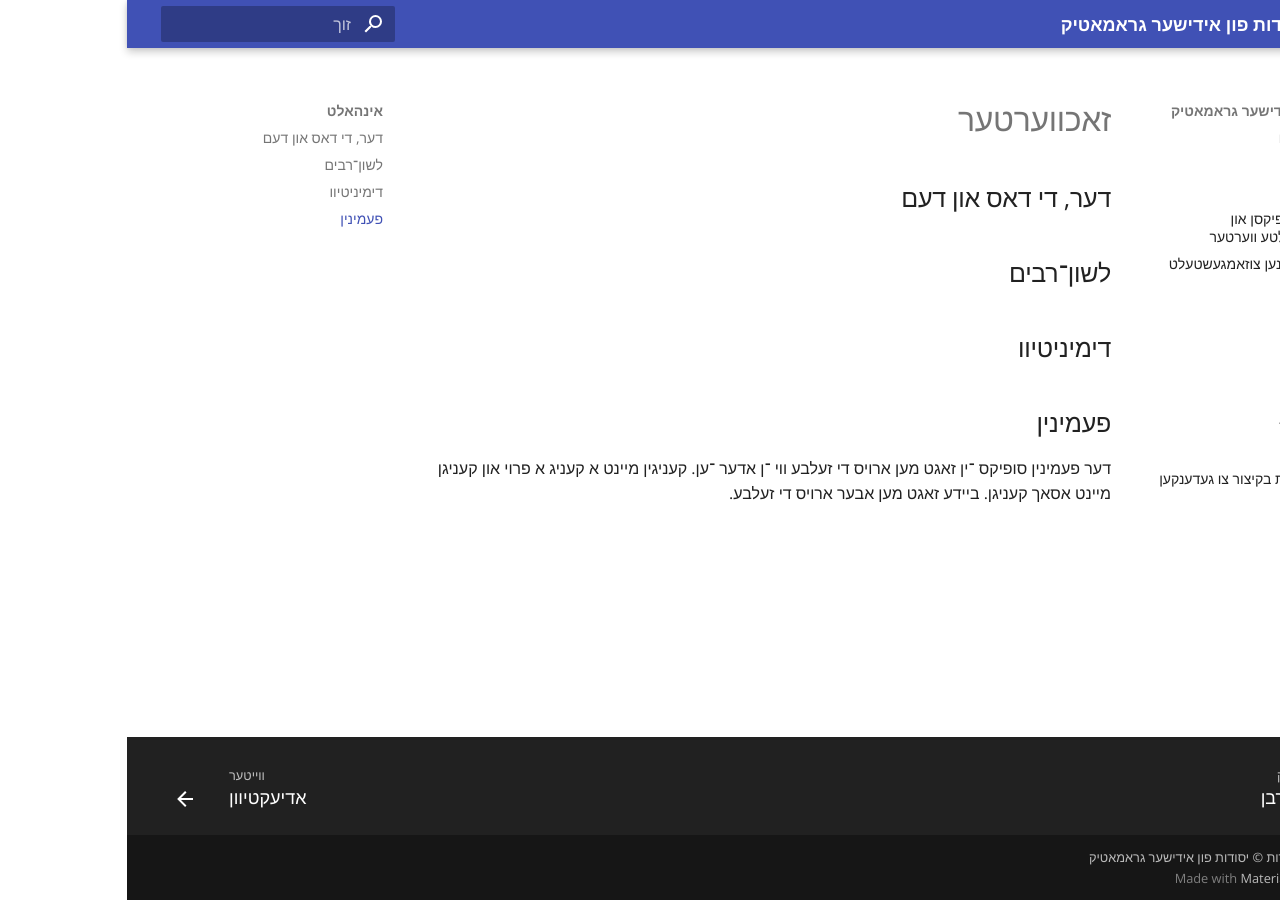
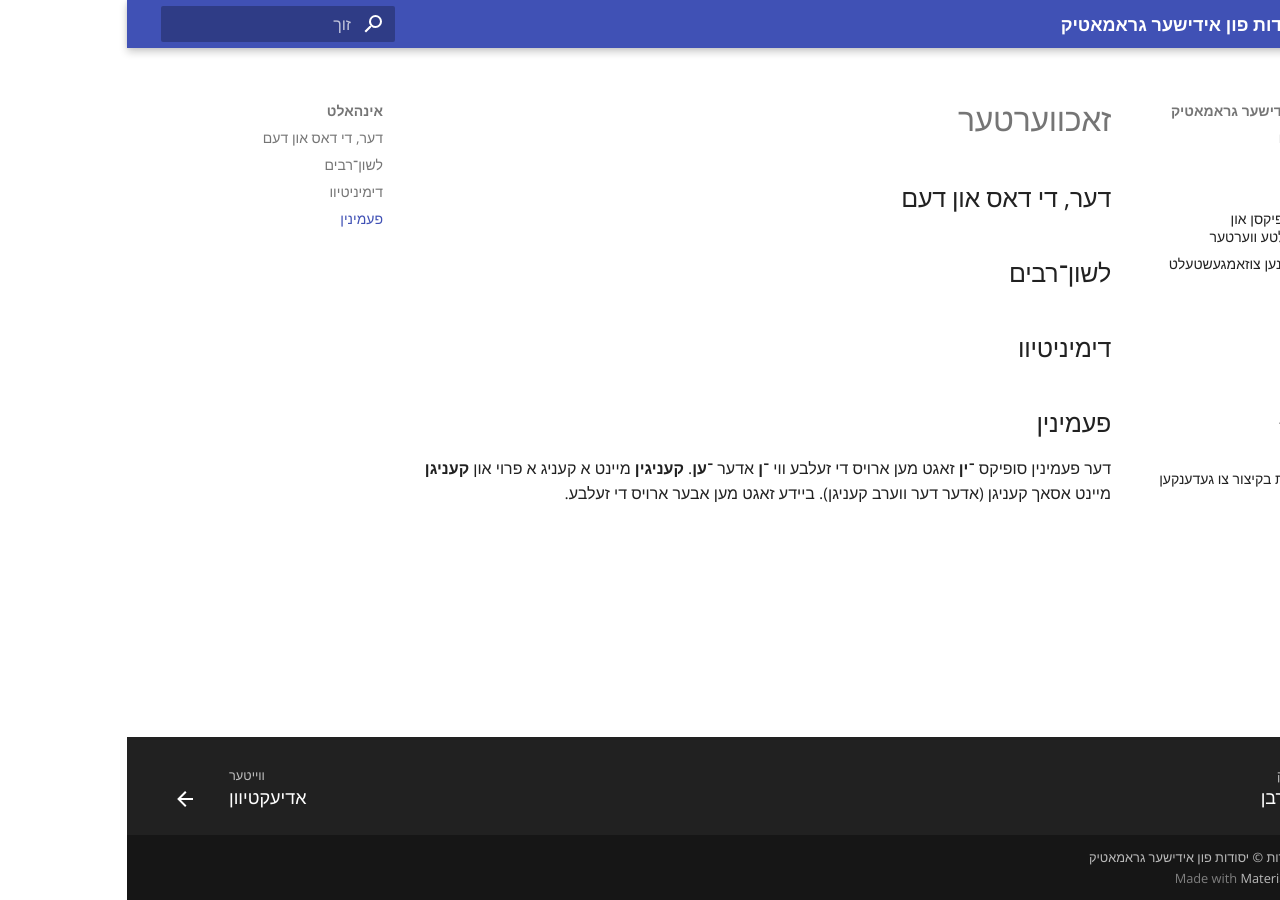
Before and after one commit to yyjosef/yiddish-grammar, an MkDocs documentation site: the page built from docs/nouns.md, in a window 1280 px wide. Built offline with MkDocs 1.6.1 and Material for MkDocs 9.7.7, drawn with Linux system fonts in a browser that asks for light colours.

```diff
--- a/docs/nouns.md
+++ b/docs/nouns.md
@@ -1,7 +1,3 @@
-
-
-
-
 # זאכווערטער
 
 ## דער, די דאס און דעם
@@ -12,4 +8,4 @@
 
 ## פעמינין
 
-דער פעמינין סופיקס ־ין זאגט מען ארויס די זעלבע ווי ־ן אדער ־ען. קעניגין מיינט א קעניג א פרוי און קעניגן מיינט אסאך קעניגן. ביידע זאגט מען אבער ארויס די זעלבע.
+דער פעמינין סופיקס **־ין** זאגט מען ארויס די זעלבע ווי **־ן** אדער **־ען**. **קעניגין** מיינט א קעניג א פרוי און **קעניגן** מיינט אסאך קעניגן (אדער דער ווערב קעניגן). ביידע זאגט מען אבער ארויס די זעלבע.
```
Also changed, not shown: docs/adjectives.md (+1 -1 lines).
